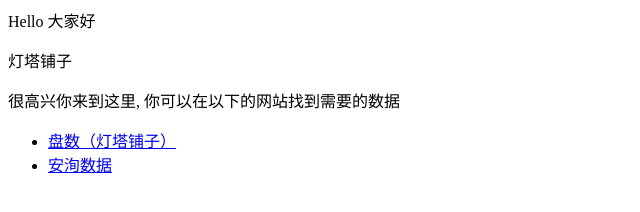
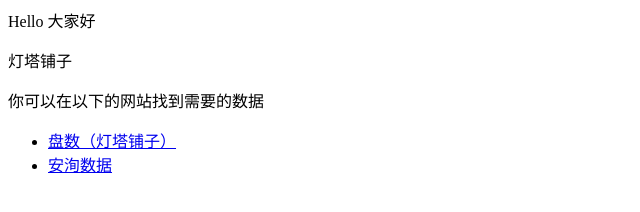
Before and after one commit to freefreego/freefreego.github.io, a plain HTML site: page index.html in a window 1280 px wide. Shown: the whole page, without its empty margins (0-640 px from the left). Drawn offline with Linux system fonts and the light colour scheme.

Commit message:
Update index.html

```diff
--- a/index.html
+++ b/index.html
@@ -1,9 +1,8 @@
 <p>Hello 大家好</p>
 <p>灯塔铺子 </p>
-<p>很高兴你来到这里, 你可以在以下的网站找到需要的数据</p>
+<p>你可以在以下的网站找到需要的数据</p>
 
 <ul>
   <li> <a href="https://panshu.shop">盘数（灯塔铺子）</a> </li>
   <li> <a href="https://github.com/freefreego/I-S00N">安洵数据</a> </li>
-
 </ul>
```
